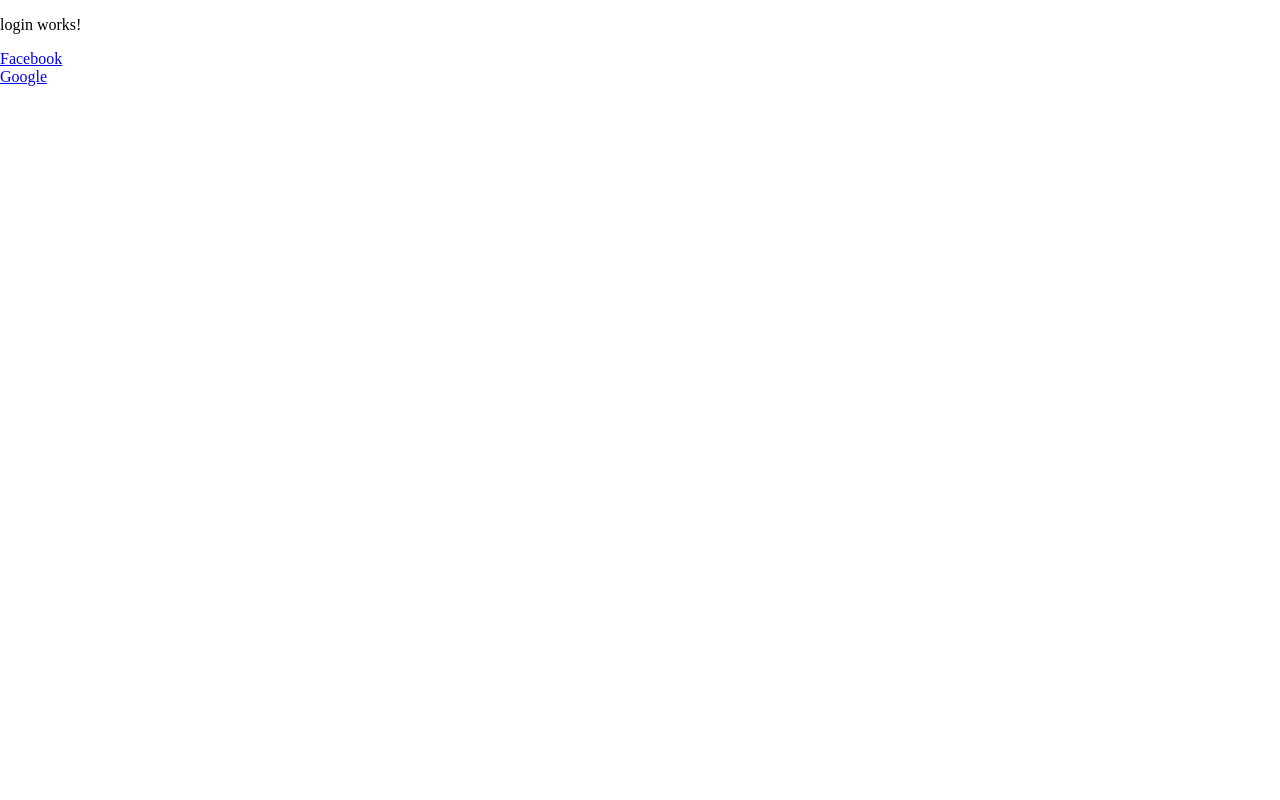
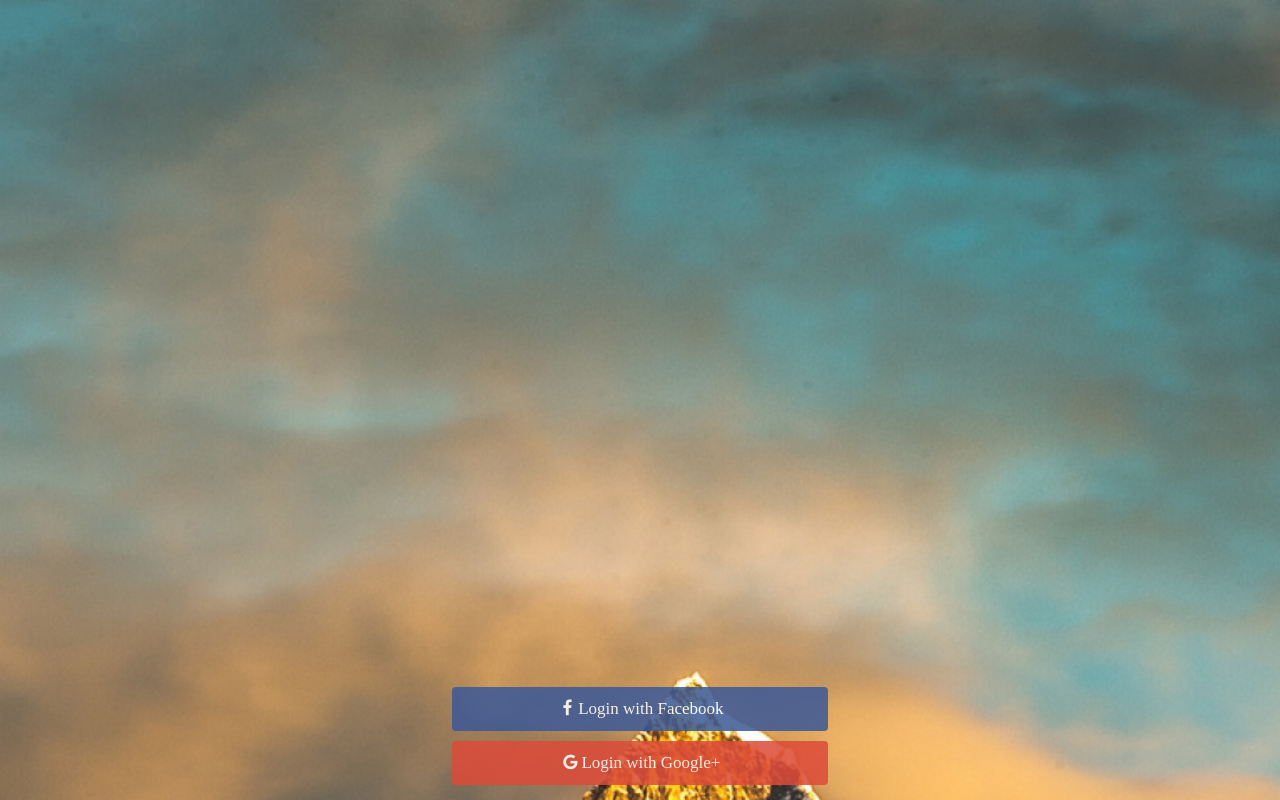
Before and after one commit to imazsak/imazsak-client, an Angular app: page /login in a window 1280 px wide. Built offline with nearby package versions, Linux system fonts and the light colour scheme.

Commit message:
improve login screen

```diff
--- a/src/app/login/login.component.html
+++ b/src/app/login/login.component.html
@@ -1,3 +1,10 @@
-<p>login works!</p>
-<a href="/auth/facebook/login">Facebook</a><br/>
-<a href="/auth/google/login">Google</a><br/>
+<div class="loginContainer">
+  <div class="bottom">
+    <a href="/auth/facebook/login" class="fb btn">
+      <i class="fa fa-facebook fa-fw"></i>Login with Facebook
+    </a>
+    <a href="/auth/google/login" class="google btn">
+      <i class="fa fa-google fa-fw"></i>Login with Google+
+    </a>
+  </div>
+</div>
--- a/src/app/login/login.component.scss
+++ b/src/app/login/login.component.scss
@@ -0,0 +1,47 @@
+
+.loginContainer {
+  height: 100vh;
+  display: flex;
+  align-items: center;
+  justify-content: center;
+  background-image: url("../../assets/wallpaper.png");
+  background-size: cover;
+}
+
+.loginContainer .bottom {
+  align-self: flex-end;
+  padding: 10px 30px;
+  text-align: center;
+}
+
+.btn {
+  width: 100%;
+  padding: 12px;
+  border: none;
+  border-radius: 4px;
+  margin: 5px 0;
+  opacity: 0.85;
+  display: inline-block;
+  font-size: 17px;
+  line-height: 20px;
+  text-decoration: none;
+}
+
+.btn:hover {
+  opacity: 1;
+}
+
+.fb {
+  background-color: #3B5998;
+  color: white;
+}
+
+.twitter {
+  background-color: #55ACEE;
+  color: white;
+}
+
+.google {
+  background-color: #dd4b39;
+  color: white;
+}
--- a/src/index.html
+++ b/src/index.html
@@ -7,6 +7,7 @@
 
   <meta name="viewport" content="width=device-width, initial-scale=1">
   <link rel="manifest" href="assets/manifest.json">
+  <link rel="stylesheet" href="https://cdnjs.cloudflare.com/ajax/libs/font-awesome/4.7.0/css/font-awesome.min.css">
   <link rel="shortcut icon" type="image/png" href="assets/icon_32x32.png"/>
   <link href="https://fonts.googleapis.com/icon?family=Material+Icons" rel="stylesheet">
   <meta name="apple-mobile-web-app-capable" content="yes" />
```
Also changed, not shown: src/assets/wallpaper.png (added).
